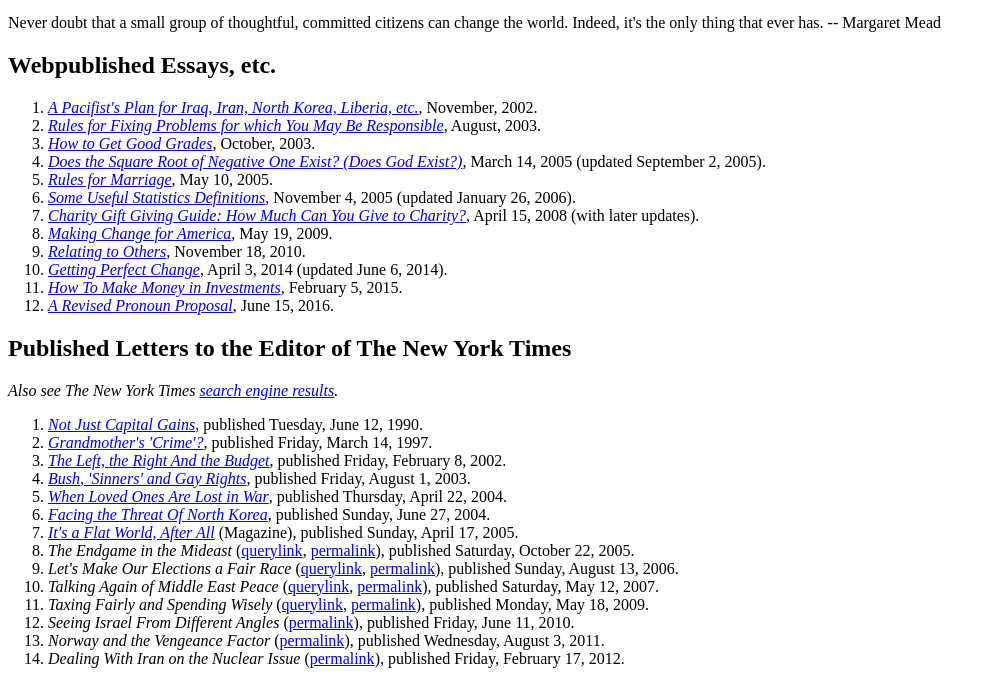
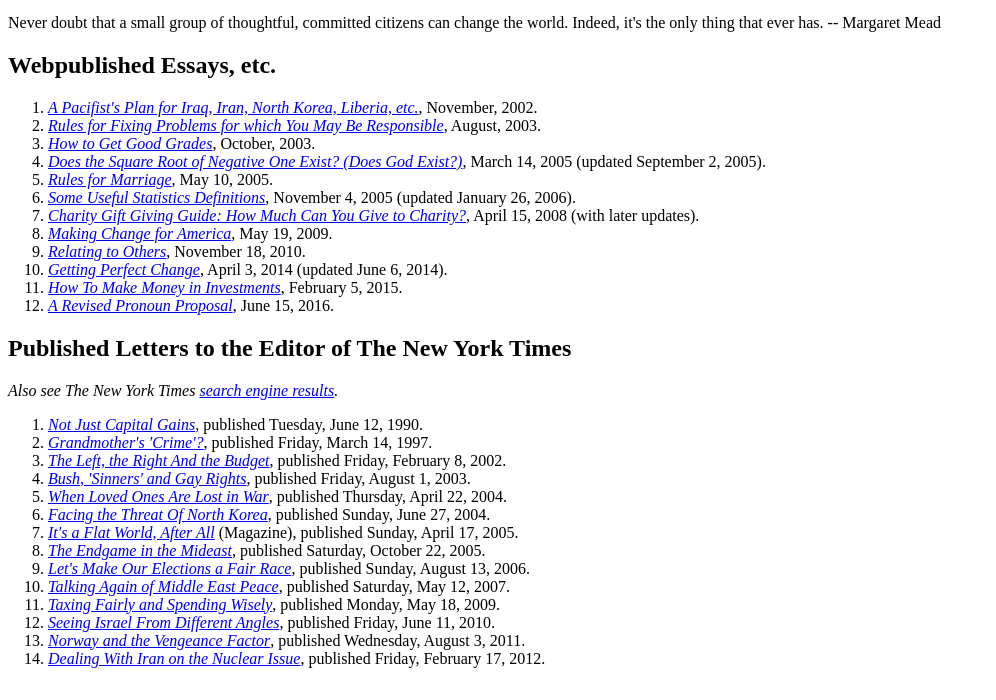
Before and after one commit to Leengit/Leengit.github.io, a plain HTML site: page misc-publications/index.html in a window 1280 px wide. Shown: the part 100-800 px from the top of the page, without its empty margins (0-996 px from the left). Drawn offline with Linux system fonts and the light colour scheme.

Commit message:
Add sharable links for nytimes.com

```diff
--- a/misc-publications/index.html
+++ b/misc-publications/index.html
@@ -37,13 +37,13 @@
 <li><a href="https://www.nytimes.com/2004/04/22/opinion/l-when-loved-ones-are-lost-in-war-315958.html?unlocked_article_code=1.4U8.Y6DN.5QMQruaciNmJ&smid=url-share"><em>When Loved Ones Are Lost in War</em></a>, published Thursday, April 22, 2004.</li>
 <li><a href="https://www.nytimes.com/2004/06/27/opinion/l-facing-the-threat-of-north-korea-116114.html?unlocked_article_code=1.4U8.GQ2C.K9VfKsC0fTBO&smid=url-share"><em>Facing the Threat Of North Korea</em></a>, published Sunday, June 27, 2004.</li>
 <li><a href="https://www.nytimes.com/2005/04/17/magazine/letters.html?unlocked_article_code=1.4U8.bdsd.NRURKMGuZJXG&smid=url-share"><em>It's a Flat World, After All</em></a> (Magazine), published Sunday, April 17, 2005.</li>
-<li><em>The Endgame in the Mideast</em> (<a href="https://query.nytimes.com/gst/fullpage.html?res=9D01EED9133FF931A15753C1A9639C8B63">querylink</a>, <a href="https://www.nytimes.com/2005/10/22/opinion/the-endgame-in-the-mideast-656941.html">permalink</a>), published Saturday, October 22, 2005.</li>
-<li><em>Let's Make Our Elections a Fair Race</em> (<a href="https://query.nytimes.com/gst/fullpage.html?res=9901EED8163EF930A2575BC0A9609C8B63">querylink</a>, <a href="https://www.nytimes.com/2006/08/13/opinion/l13campfin.html">permalink</a>), published Sunday, August 13, 2006.</li>
-<li><em>Talking Again of Middle East Peace</em> (<a href="https://query.nytimes.com/gst/fullpage.html?res=980CEFDC1531F931A25756C0A9619C8B63">querylink</a>, <a href="https://www.nytimes.com/2007/05/12/opinion/l12mideast.html">permalink</a>), published Saturday, May 12, 2007.</li>
-<li><em>Taxing Fairly and Spending Wisely</em> (<a href="https://query.nytimes.com/gst/fullpage.html?res=9802E7DE1F30F93BA25756C0A96F9C8B63">querylink</a>, <a href="https://www.nytimes.com/2009/05/18/opinion/l18packwood.html">permalink</a>), published Monday, May 18, 2009.</li>
-<li><em>Seeing Israel From Different Angles</em> (<a href="https://www.nytimes.com/2010/06/11/opinion/l11mideast.html">permalink</a>), published Friday, June 11, 2010.</li>
-<li><em>Norway and the Vengeance Factor</em> (<a href="https://www.nytimes.com/2011/08/03/opinion/norway-and-the-vengeance-factor.html">permalink</a>), published Wednesday, August 3, 2011.</li>
-<li><em>Dealing With Iran on the Nuclear Issue</em> (<a href="https://www.nytimes.com/2012/02/17/opinion/dealing-with-iran-on-the-nuclear-issue.html">permalink</a>), published Friday, February 17, 2012.</li>
+<li><a href="https://www.nytimes.com/2005/10/22/opinion/the-endgame-in-the-mideast-656941.html?unlocked_article_code=1.5U8.0WnZ.KQ1hEB46jPUI&smid=url-share"><em>The Endgame in the Mideast</em></a>, published Saturday, October 22, 2005.</li>
+<li><a href="https://www.nytimes.com/2006/08/13/opinion/l13campfin.html?unlocked_article_code=1.5U8.j1ci.tDdEh4aVooEJ&smid=url-share"><em>Let's Make Our Elections a Fair Race</em></a>, published Sunday, August 13, 2006.</li>
+<li><a href="https://www.nytimes.com/2007/05/12/opinion/l12mideast.html?unlocked_article_code=1.5U8.cPcV.HSDPgPdafcdZ&smid=url-share"><em>Talking Again of Middle East Peace</em></a>, published Saturday, May 12, 2007.</li>
+<li><a href="https://www.nytimes.com/2009/05/18/opinion/l18packwood.html?unlocked_article_code=1.5U8.nKz_.RTl6bnOIPt7d&smid=url-share"><em>Taxing Fairly and Spending Wisely</em></a>, published Monday, May 18, 2009.</li>
+<li><a href="https://www.nytimes.com/2010/06/11/opinion/l11mideast.html?unlocked_article_code=1.5U8.YyxG.V17emt7Rw9eJ&smid=url-share"><em>Seeing Israel From Different Angles</em></a>, published Friday, June 11, 2010.</li>
+<li><a href="https://www.nytimes.com/2011/08/03/opinion/norway-and-the-vengeance-factor.html?unlocked_article_code=1.5U8.xM0_.-lMxWQbHsJuJ&smid=url-share"><em>Norway and the Vengeance Factor</em></a>, published Wednesday, August 3, 2011.</li>
+<li><a href="https://www.nytimes.com/2012/02/17/opinion/dealing-with-iran-on-the-nuclear-issue.html?unlocked_article_code=1.5U8.3Zv4.Nd3wOdTuLvvR&smid=url-share"><em>Dealing With Iran on the Nuclear Issue</em></a>, published Friday, February 17, 2012.</li>
 </ol>
 
 </body>
```
